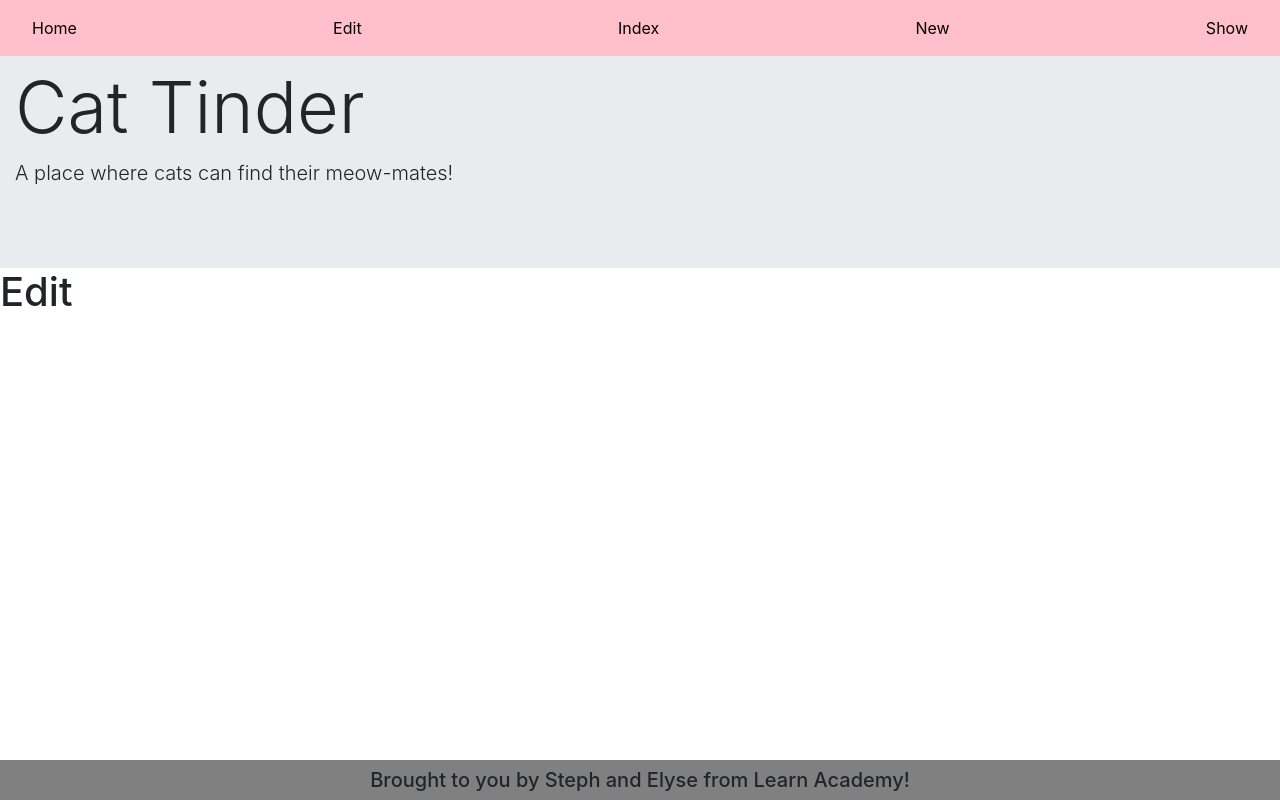
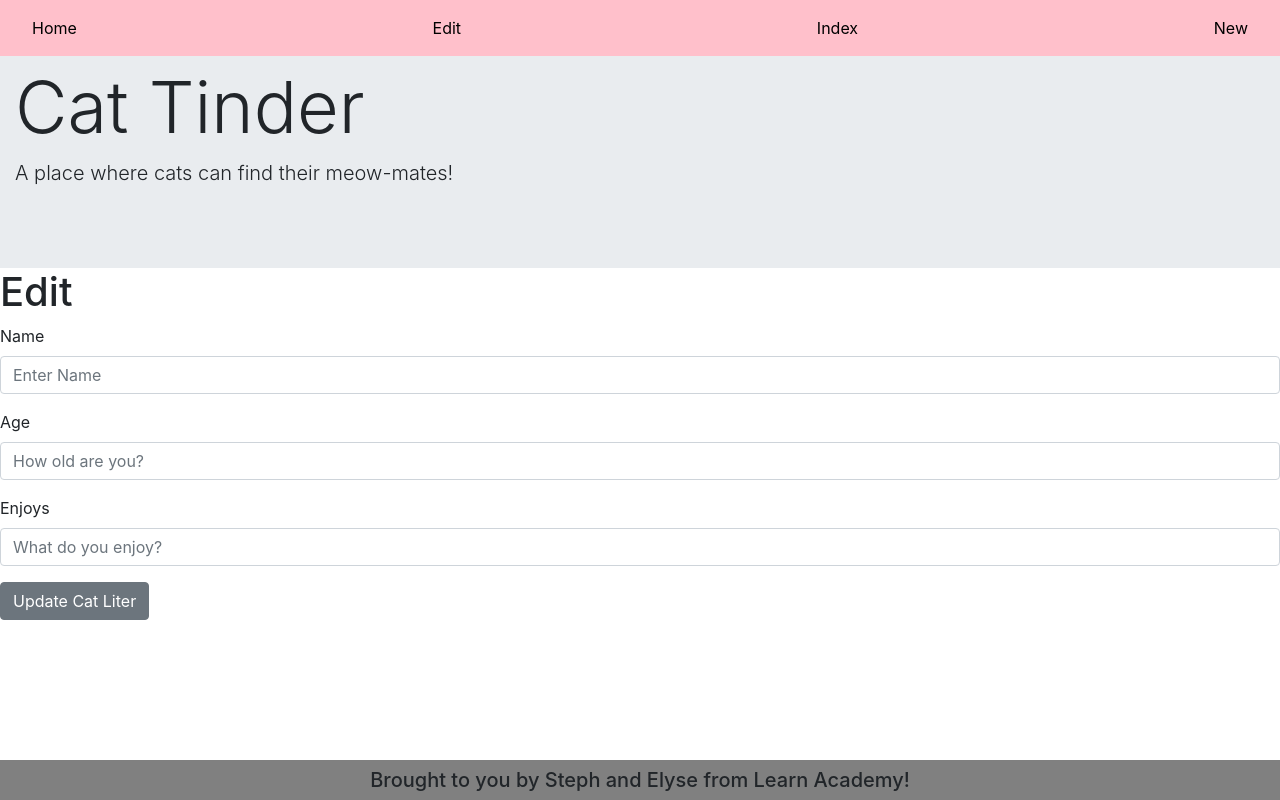
Before and after one commit to learn-academy-2021-alpha/cat-tinder-frontend-elyse-steph, a React (Create React App) app: page /catedit/1 in a window 1280 px wide. Built offline with nearby package versions, Linux system fonts and the light colour scheme.

Commit message:
trying to add update funct but still working on it

```diff
--- a/src/App.js
+++ b/src/App.js
@@ -28,6 +28,11 @@ class App extends Component {
     console.log(newcat);
   }
 
+  updateCat = (cat, id) => {
+    console.log("cat: ", cat);
+    console.log("id: ", id)
+  }
+
   render () {
   return (
     <Router>
@@ -48,7 +53,15 @@ class App extends Component {
           return <CatNew createNewCat = { this.createNewCat } />
         }} />
 
-        <Route path="/catedit" component={ CatEdit } />
+        <Route path="/catedit/:id" render= { (props) => {
+          let id = props.match.params.id;
+          let cat = this.state.cats.find(cat => cat.id === +id);
+          return (
+            <CatEdit
+              updateCat = { this.updateCat }
+              cat = { cat } />
+          )
+        }} />
 
         <Route component={ NotFound } />
       </Switch>
--- a/src/components/Header.js
+++ b/src/components/Header.js
@@ -20,9 +20,6 @@ class Header extends Component {
                     <NavItem>
                         <NavLink href="/catnew">New</NavLink>
                     </NavItem>
-                    <NavItem>
-                        <NavLink href="/catshow">Show</NavLink>
-                    </NavItem>
                 </Nav>
             </div>
             <div>
--- a/src/pages/CatEdit.js
+++ b/src/pages/CatEdit.js
@@ -1,11 +1,67 @@
 import React, { Component } from "react";
+import { Button, Form, FormGroup, Label, Input } from 'reactstrap';
+import { Redirect } from 'react-router-dom'
 
 class Edit extends Component {
+    constructor(props){
+        super(props)
+        this.state = {
+          form: {
+            name: '',
+            age: '',
+            enjoys: ''
+          },
+          submitted: false
+        }
+      }
+
+      handleChange = (e) => {
+        let { form } = this.state
+        form[e.target.name] = e.target.value
+        this.setState({ form: form })
+      }
+
+      handleSubmit = (e) => {
+        e.preventDefault()
+        this.props.updateCat(this.state.form, this.props.cat.id)
+        this.setState({ submitted: true })
+      }
 
     render () {
         return (
             <>
             <h1>Edit </h1>
+            <Form>
+                <FormGroup>
+                  <Label for="name">Name</Label>
+                  <Input
+                    type="text"
+                    name="name"
+                    value={ this.state.form.name}
+                    onChange={ this.handleChange}
+                    placeholder="Enter Name" />
+                  </FormGroup>
+                  <FormGroup>
+                    <Label for="Age">Age</Label>
+                    <Input
+                      type="number"
+                      name="age"
+                      value={ this.state.form.age}
+                      onChange={ this.handleChange}
+                      placeholder="How old are you?" />
+                    </FormGroup>
+                    <FormGroup>
+                      <Label for="enjoys">Enjoys</Label>
+                      <Input
+                        type="text"
+                        name="enjoys"
+                        value={ this.state.form.enjoys}
+                        onChange={ this.handleChange}
+                        placeholder="What do you enjoy?" />
+                      </FormGroup>
+                    <Button onClick= { this.handleSubmit }>Update Cat Liter</Button>
+                </Form>
+                {this.state.submitted && <Redirect to="/catindex"/>}
 
             </>
         )
--- a/src/pages/CatNew.js
+++ b/src/pages/CatNew.js
@@ -1,6 +1,6 @@
 import React, { Component } from "react";
 import { Button, Form, FormGroup, Label, Input } from 'reactstrap';
-import {Redirect} from 'react-router-dom'
+import { Redirect } from 'react-router-dom'
 
 class New extends Component {
   constructor(props){
```
